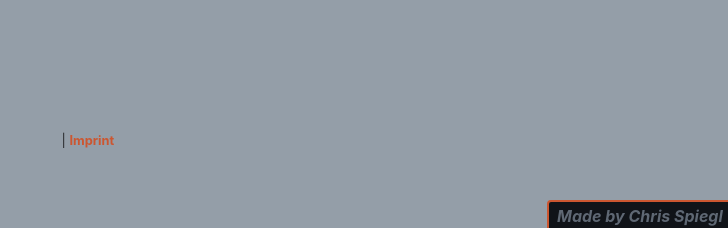
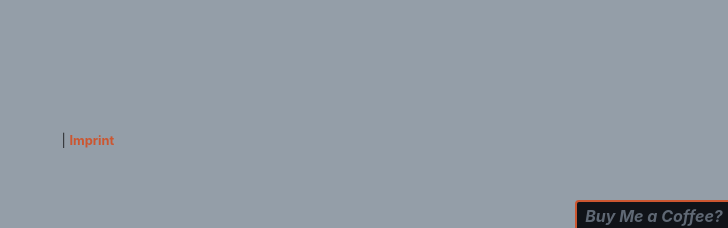
Before and after one commit to chrisspiegl/grundeinkommen.live, a Node project: template views/home.pug in a window 1280 px wide. Shown: the part 2135-2363 px from the top of the page, without its empty margins (552-1280 px from the left). Run offline with Node 20 templates, Linux system fonts and the light colour scheme; the template is opened without the code that fills it, so the values that code supplies are empty; some libraries are stand-ins or nearby versions.

Commit message:
Added Buy me a coffe instead of Made by Chris

```diff
--- a/views/layout.pug
+++ b/views/layout.pug
@@ -79,8 +79,8 @@
   footer
     p #{moment().year()} | #[a(href="https://chrisspiegl.com/legal-disclosure/") Imprint]
 
-  a.madeBy(href="https://ChrisSpiegl.com?utm_source=footer&utm_medium=ubi&utm_campaign=MadeBy" target="_blank")
-    span Made by Chris Spiegl
+  a.madeBy(href="https://ChrisSpiegl.com/support?utm_source=footer&utm_medium=ubi&utm_campaign=MadeBy" target="_blank")
+    span Buy Me a Coffee?
 
   script(src="/assets/script.js")
 
```
Also changed, not shown: changelog.txt.
